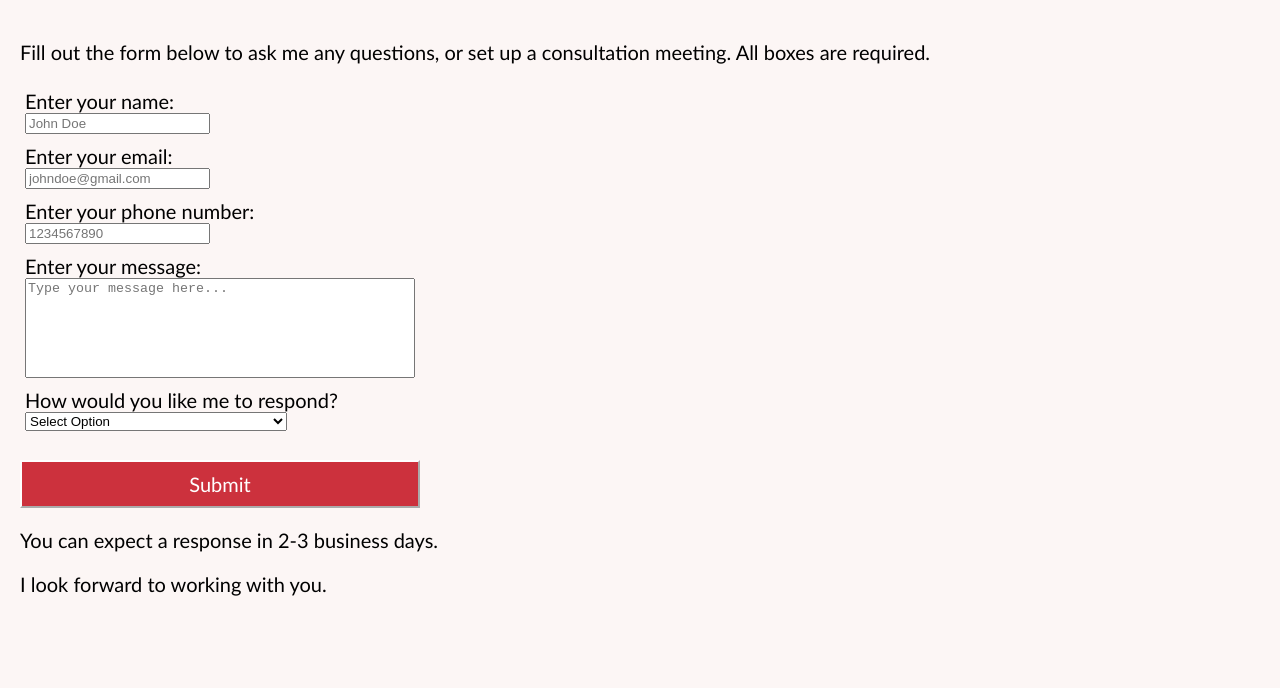
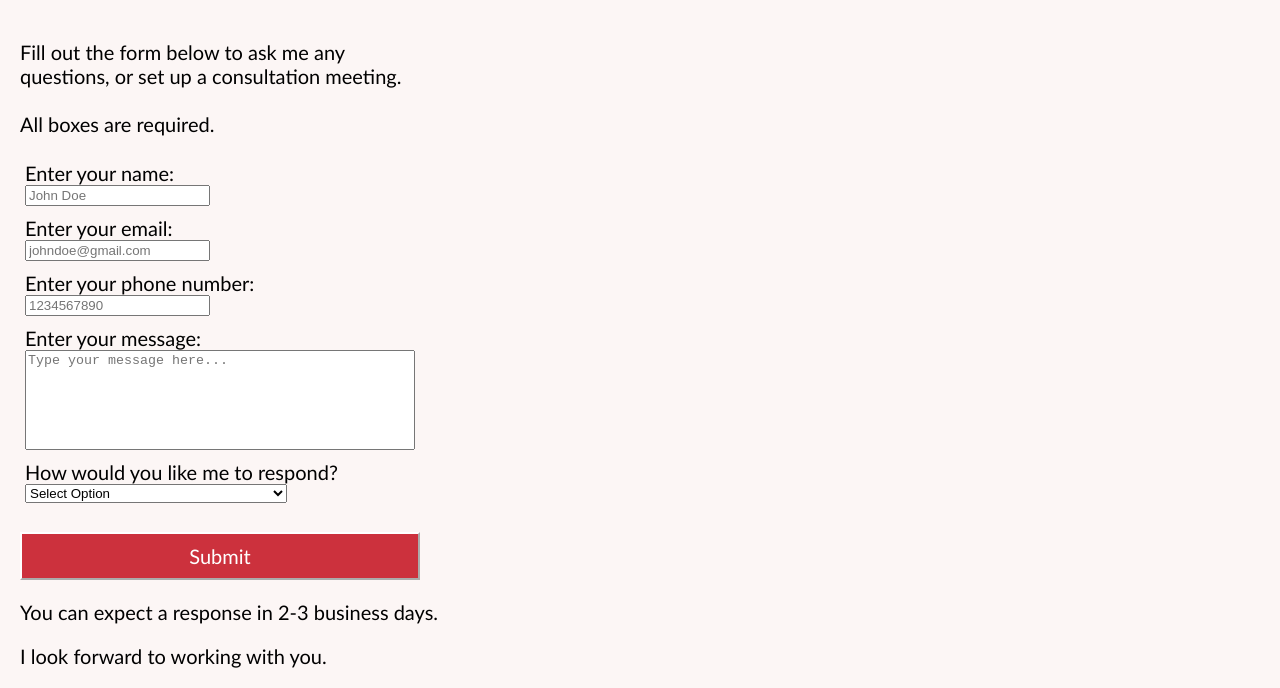
Before and after one commit to USU-ITLS-x265-23-summer/coopsandportfolio, a plain HTML site: page contactme.html in a window 1280 px wide. Shown: the part 249-937 px from the top of the page. Before the commit the page ends 865 px from the top, so only its background shows below. Drawn offline with Linux system fonts and the light colour scheme.

Commit message:
Update 9.1.1

```diff
--- a/contactme.html
+++ b/contactme.html
@@ -16,7 +16,7 @@
             </ul>
         </nav>
         <h2>Let's get in touch!</h2>
-        <p>Fill out the form below to ask me any questions, or set up a consultation meeting. All boxes are required.</p>
+        <p class="contactp">Fill out the form below to ask me any questions, or set up a consultation meeting. <br> <br> All boxes are required.</p>
         <form>
             <label for="name">Enter your name:<br>
             <input id="name" name="name" required type="text" placeholder="John Doe"></label>
--- a/style/primary.css
+++ b/style/primary.css
@@ -118,6 +118,10 @@ textarea{
     width: 450px;
 }
 
+.contactp{
+    width: 400px;
+}
+
 #gallery{
     text-align: center;
 }
```
